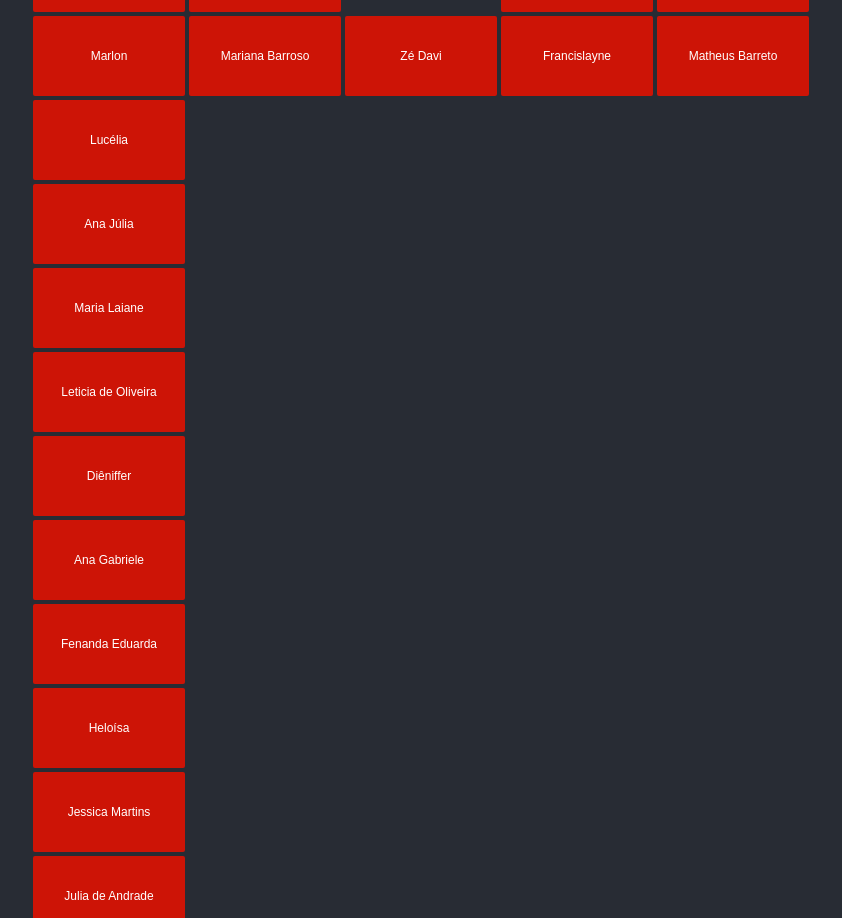
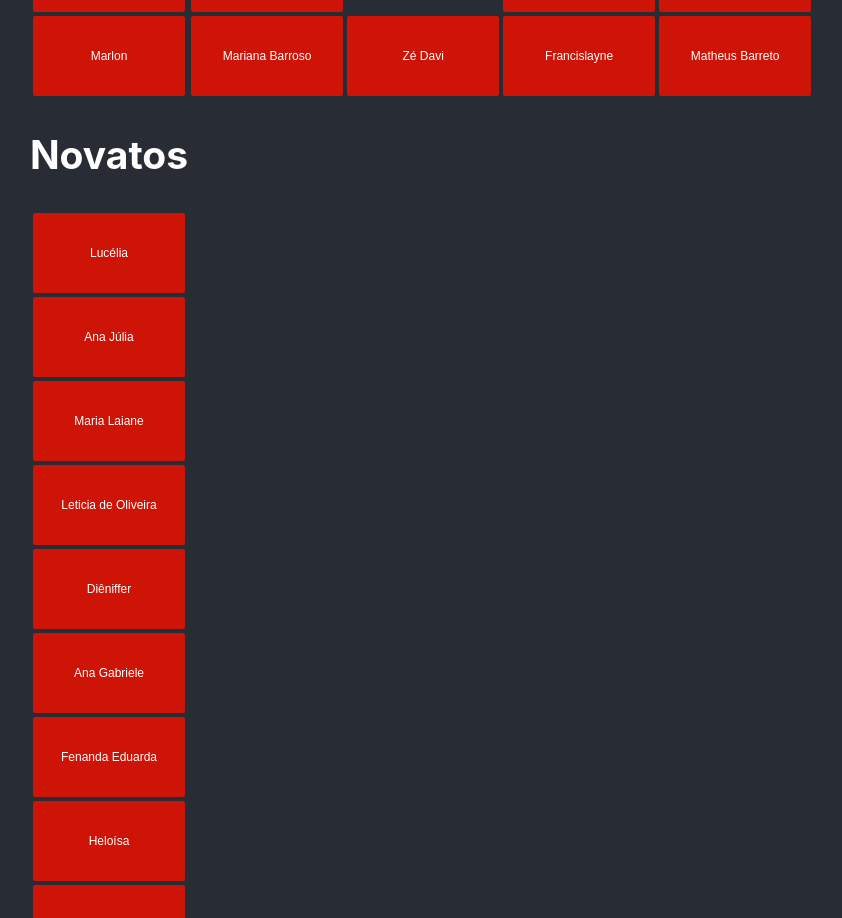
Before and after one commit to zValdinei/mapeamento-fied-sede, a React (Create React App) app: page / in a window 1280 px wide. Shown: the part 960-1878 px from the top of the page, without its empty margins (219-1061 px from the left). Built offline with nearby package versions, Linux system fonts and the light colour scheme.

Commit message:
Update App.js
New h2 with name "Novatos"

```diff
--- a/src/App.js
+++ b/src/App.js
@@ -86,6 +86,7 @@ function App() {
           <td><BotaoInterativo className="estilo_butao"nome="Francislayne"/></td>
           <td><BotaoInterativo className="estilo_butao"nome="Matheus Barreto"/></td>
         </tr>
+        <h2>Novatos</h2>
         <tr>
           <td><BotaoInterativo className="estilo_butao"nome="Lucélia"/></td>
         </tr>
```
